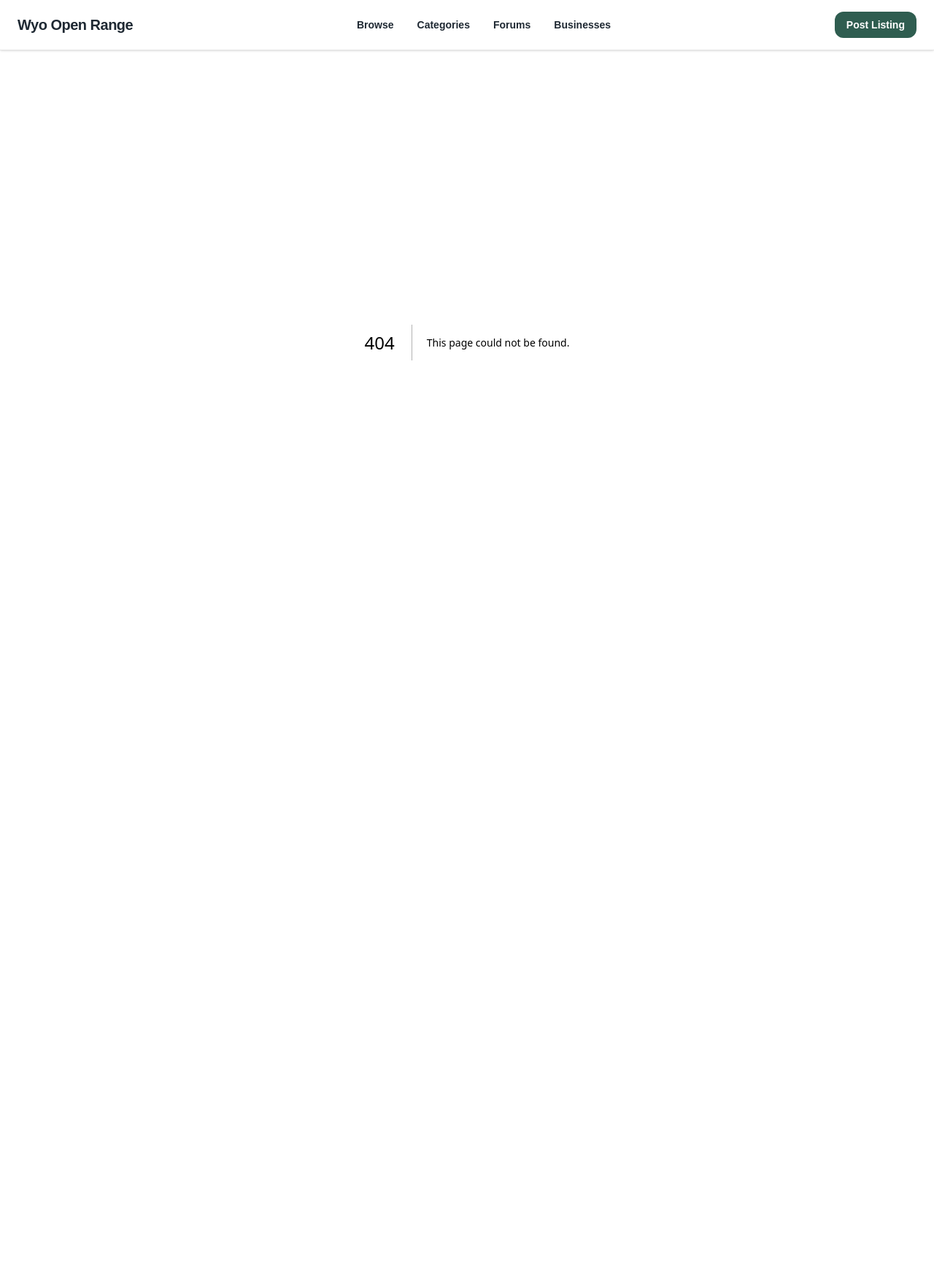
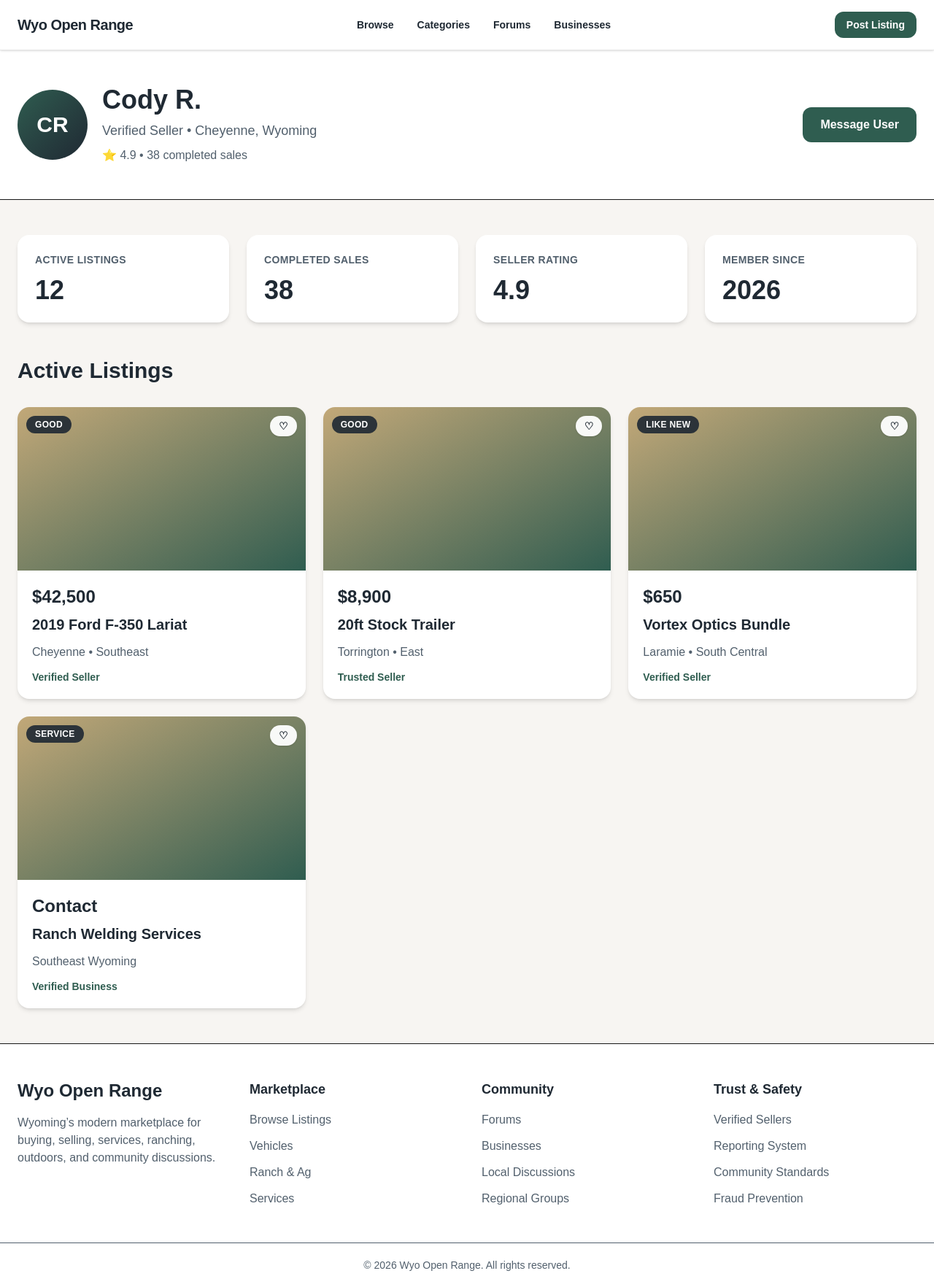
Before and after one commit to MReed606/wyo-open-range-v2, a Next.js app: page /profile/demo in a window 1280 px wide. Before the commit this address had no page. Shown: the whole page at 73% size. Before the commit the page ends 869 px from the top, so only its background shows below. Built offline with nearby package versions, Linux system fonts and the light colour scheme.

Commit message:
Add footer and profile system

```diff
--- a/src/app/layout.tsx
+++ b/src/app/layout.tsx
@@ -1,6 +1,7 @@
 import type { Metadata } from "next";
 import "./globals.css";
 import { NavBar } from "../components/NavBar";
+import { Footer } from "../components/Footer";
 
 export const metadata: Metadata = {
   title: "Wyo Open Range",
@@ -17,6 +18,7 @@ export default function RootLayout({
       <body className="bg-[#F7F5F2] text-[#1F2933]">
         <NavBar />
         {children}
+        <Footer />
       </body>
     </html>
   );
--- /dev/null
+++ b/src/app/profile/demo/page.tsx
@@ -0,0 +1,104 @@
+import { ListingCard } from "@/components/ListingCard";
+import { listings } from "@/data/listings";
+
+export default function ProfilePage() {
+  return (
+    <main className="min-h-screen bg-[#F7F5F2]">
+      <section className="border-b bg-white">
+        <div className="mx-auto max-w-7xl px-6 py-12">
+          <div className="flex flex-col gap-6 md:flex-row md:items-center md:justify-between">
+            <div className="flex items-center gap-5">
+              <div className="flex h-24 w-24 items-center justify-center rounded-full bg-gradient-to-br from-[#2F5D50] to-[#1F2933] text-3xl font-bold text-white">
+                CR
+              </div>
+
+              <div>
+                <h1 className="text-4xl font-bold text-[#1F2933]">
+                  Cody R.
+                </h1>
+
+                <p className="mt-2 text-lg text-[#52606D]">
+                  Verified Seller • Cheyenne, Wyoming
+                </p>
+
+                <p className="mt-2 text-[#52606D]">
+                  ⭐ 4.9 • 38 completed sales
+                </p>
+              </div>
+            </div>
+
+            <button className="rounded-xl bg-[#2F5D50] px-6 py-3 font-semibold text-white">
+              Message User
+            </button>
+          </div>
+        </div>
+      </section>
+
+      <section className="mx-auto max-w-7xl px-6 py-12">
+        <div className="grid gap-6 md:grid-cols-4">
+          <div className="rounded-2xl bg-white p-6 shadow-md">
+            <p className="text-sm font-bold uppercase tracking-wide text-[#52606D]">
+              Active Listings
+            </p>
+
+            <p className="mt-3 text-4xl font-bold text-[#1F2933]">
+              12
+            </p>
+          </div>
+
+          <div className="rounded-2xl bg-white p-6 shadow-md">
+            <p className="text-sm font-bold uppercase tracking-wide text-[#52606D]">
+              Completed Sales
+            </p>
+
+            <p className="mt-3 text-4xl font-bold text-[#1F2933]">
+              38
+            </p>
+          </div>
+
+          <div className="rounded-2xl bg-white p-6 shadow-md">
+            <p className="text-sm font-bold uppercase tracking-wide text-[#52606D]">
+              Seller Rating
+            </p>
+
+            <p className="mt-3 text-4xl font-bold text-[#1F2933]">
+              4.9
+            </p>
+          </div>
+
+          <div className="rounded-2xl bg-white p-6 shadow-md">
+            <p className="text-sm font-bold uppercase tracking-wide text-[#52606D]">
+              Member Since
+            </p>
+
+            <p className="mt-3 text-4xl font-bold text-[#1F2933]">
+              2026
+            </p>
+          </div>
+        </div>
+
+        <div className="mt-12">
+          <div className="flex items-center justify-between">
+            <h2 className="text-3xl font-bold text-[#1F2933]">
+              Active Listings
+            </h2>
+          </div>
+
+          <div className="mt-8 grid gap-6 sm:grid-cols-2 lg:grid-cols-3">
+            {listings.map((listing) => (
+              <ListingCard
+                key={listing.slug}
+                title={listing.title}
+                price={listing.price}
+                location={listing.location}
+                seller={listing.seller}
+                slug={listing.slug}
+                condition={listing.condition}
+              />
+            ))}
+          </div>
+        </div>
+      </section>
+    </main>
+  );
+}
--- /dev/null
+++ b/src/components/Footer.tsx
@@ -0,0 +1,62 @@
+export function Footer() {
+  return (
+    <footer className="border-t bg-white">
+      <div className="mx-auto grid max-w-7xl gap-10 px-6 py-12 md:grid-cols-4">
+        <div>
+          <h2 className="text-2xl font-bold text-[#1F2933]">
+            Wyo Open Range
+          </h2>
+
+          <p className="mt-4 text-[#52606D]">
+            Wyoming’s modern marketplace for buying,
+            selling, services, ranching, outdoors,
+            and community discussions.
+          </p>
+        </div>
+
+        <div>
+          <h3 className="text-lg font-bold text-[#1F2933]">
+            Marketplace
+          </h3>
+
+          <ul className="mt-4 space-y-3 text-[#52606D]">
+            <li>Browse Listings</li>
+            <li>Vehicles</li>
+            <li>Ranch & Ag</li>
+            <li>Services</li>
+          </ul>
+        </div>
+
+        <div>
+          <h3 className="text-lg font-bold text-[#1F2933]">
+            Community
+          </h3>
+
+          <ul className="mt-4 space-y-3 text-[#52606D]">
+            <li>Forums</li>
+            <li>Businesses</li>
+            <li>Local Discussions</li>
+            <li>Regional Groups</li>
+          </ul>
+        </div>
+
+        <div>
+          <h3 className="text-lg font-bold text-[#1F2933]">
+            Trust & Safety
+          </h3>
+
+          <ul className="mt-4 space-y-3 text-[#52606D]">
+            <li>Verified Sellers</li>
+            <li>Reporting System</li>
+            <li>Community Standards</li>
+            <li>Fraud Prevention</li>
+          </ul>
+        </div>
+      </div>
+
+      <div className="border-t px-6 py-5 text-center text-sm text-[#52606D]">
+        © 2026 Wyo Open Range. All rights reserved.
+      </div>
+    </footer>
+  );
+}
```
